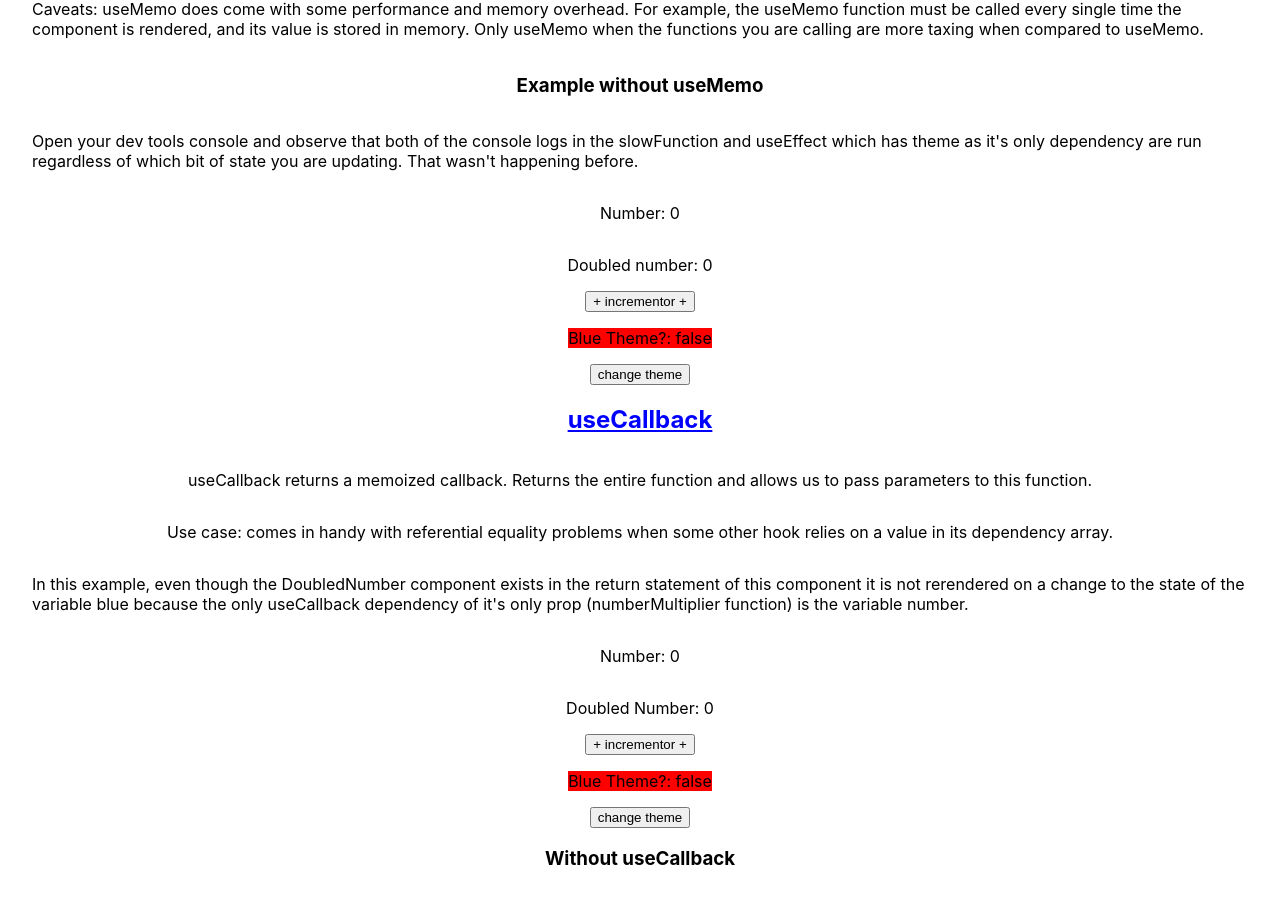
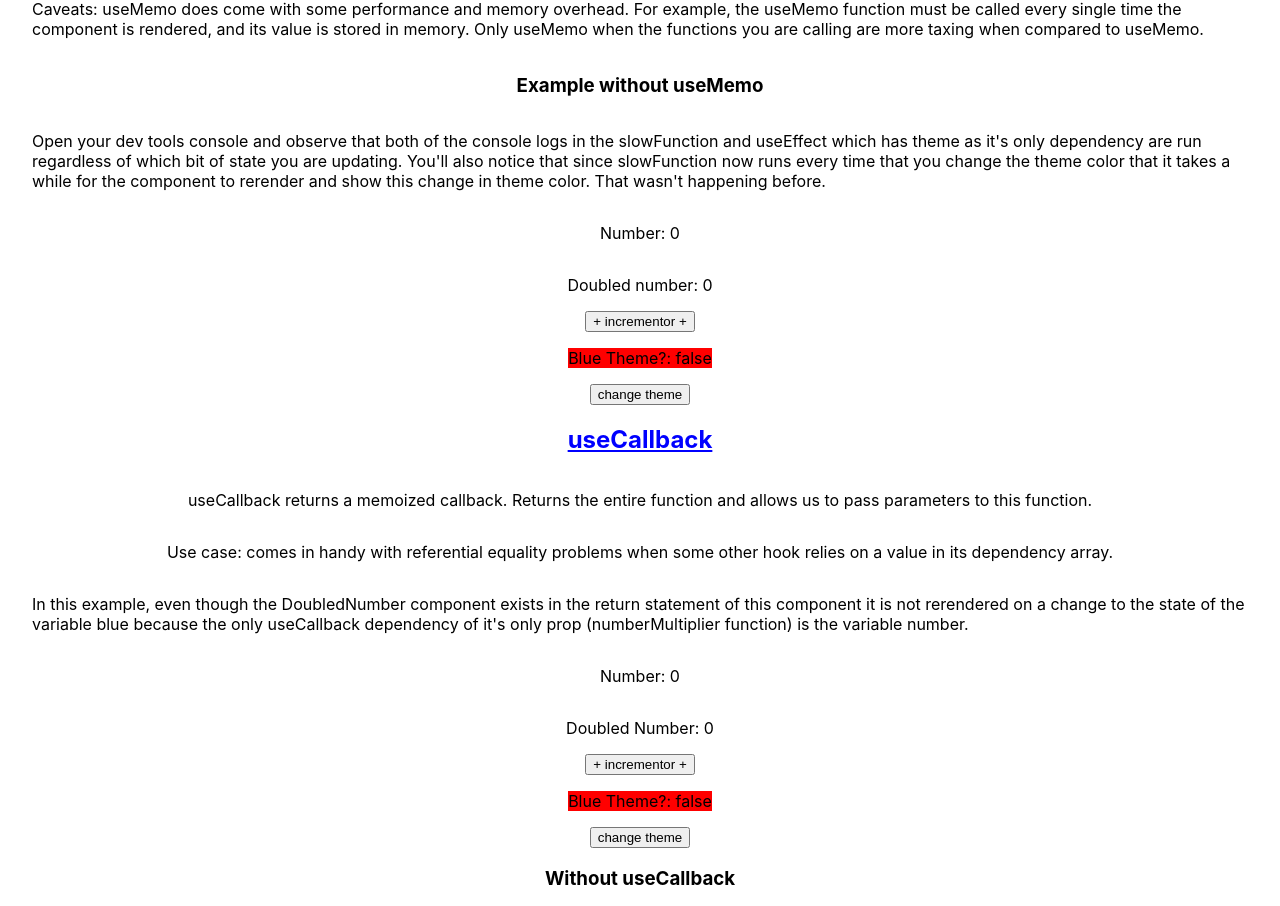
Before and after one commit to alexmkio/hooks-practice, a Next.js app: page / in a window 1280 px wide. Shown: the part 1195-2101 px from the top of the page. Built offline with nearby package versions, Linux system fonts and the light colour scheme.

Commit message:
Add additional information

```diff
--- a/components/WithoutMemo/WithoutMemo.js
+++ b/components/WithoutMemo/WithoutMemo.js
@@ -21,7 +21,10 @@ export default function WithoutMemoComponent() {
         Open your dev tools console and observe that both of the console logs in
         the slowFunction and useEffect which has theme as it&#39;s only
         dependency are run regardless of which bit of state you are updating.
-        That wasn&#39;t happening before.
+        You&#39;ll also notice that since slowFunction now runs every time that
+        you change the theme color that it takes a while for the component to
+        rerender and show this change in theme color. That wasn&#39;t happening
+        before.
       </p>
       <p>Number: {number}</p>
       <p>Doubled number: {doubleNumber}</p>
```
